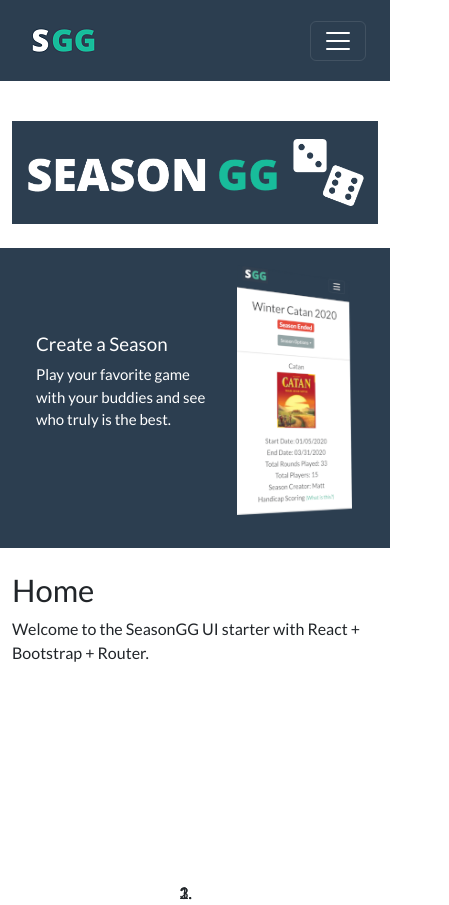
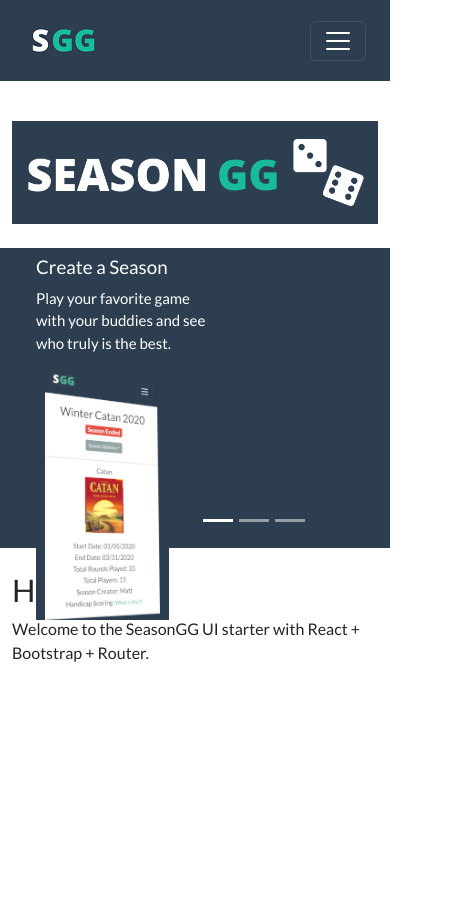
Before and after one commit to MattyCi/seasongg-ui, a React (Vite) app: page / in a window 390 px wide. Shown: the whole page, 449 px wide, since content can reach past the window. Built offline with nearby package versions, Linux system fonts and the light colour scheme.

Commit message:
WIP carousel

```diff
--- a/src/components/Carousel.jsx
+++ b/src/components/Carousel.jsx
@@ -1,51 +1,50 @@
 
 export default function Carousel() {
   return (
-    <div class="row season-gg-carousel-height season-gg-carousel-width bg-primary py-2 px-4 my-4 mx-lg-auto">
-
+    <div id="carouselExampleIndicators" class="row carousel slide season-gg-carousel-height season-gg-carousel-width bg-primary py-2 px-4 my-4 mx-lg-auto">
+        <div class="carousel-indicators">
+            <button type="button" data-bs-target="#carouselExampleIndicators" data-bs-slide-to="0" class="active" aria-current="true" aria-label="Slide 1"></button>
+            <button type="button" data-bs-target="#carouselExampleIndicators" data-bs-slide-to="1" aria-label="Slide 2"></button>
+            <button type="button" data-bs-target="#carouselExampleIndicators" data-bs-slide-to="2" aria-label="Slide 3"></button>
+        </div>
+        <div class="carousel-item active">
             <div id="carousel-text-0" class="col-7 col-sm-6 pl-sm-5 text-white my-auto">
                 <p class="season-gg-carousel-title-text font-weight-bold">Create a Season</p>
                 <p class="season-gg-carousel-text">
                     Play your favorite game with your buddies and see who truly is the best.
                 </p>
             </div>
-
             <div id="carousel-img-0" class="col-5 col-sm-6 text-center bg-primary my-auto">
                 <img src="/src/assets/img/season-view-example.png" class="img-fluid season-gg-carousel-img-max-height"
                     alt="Example of Season View Page" />
             </div>
+        </div>
 
-        <div id="carousel-text-1" class="col-7 col-sm-6 pl-sm-5 text-white my-auto sgg-d-none">
+        <div class="carousel-item">
+            <div id="carousel-text-1" class="col-7 col-sm-6 pl-sm-5 text-white my-auto">
                 <p class="season-gg-carousel-title-text font-weight-bold">Play Rounds</p>
                 <p class="season-gg-carousel-text">
                     Fight amongst your friends to get first place as often as possible.
                     The better you play each round, the better your rank becomes for the overall season.
                 </p>
             </div>
-
-        <div id="carousel-img-1" class="col-5 col-sm-6 text-center bg-primary pt-2 my-auto sgg-d-none">
+            <div id="carousel-img-1" class="col-5 col-sm-6 text-center bg-primary pt-2 my-auto">
                 <img src="/src/assets/img/create-round-example.png" class="img-fluid season-gg-carousel-img-max-height"
                     alt="Example of Round Creation Process" />
             </div>
+        </div>
 
-        <div id="carousel-text-2" class="col-7 col-sm-6 pl-sm-5 text-white my-auto sgg-d-none">
+        <div class="carousel-item">
+            <div id="carousel-text-2" class="col-7 col-sm-6 pl-sm-5 text-white my-auto">
                 <p class="season-gg-carousel-title-text font-weight-bold">Season Standings</p>
                 <p class="season-gg-carousel-text">
                     After the season has ended, only the best will be named champion. Could it be you?
                 </p>
             </div>
-
-        <div id="carousel-img-2" class="col-5 col-sm-6 text-center bg-primary pt-2 my-auto sgg-d-none">
+            <div id="carousel-img-2" class="col-5 col-sm-6 text-center bg-primary pt-2 my-auto">
                 <img src="/src/assets/img/season-standings-example.png" class="img-fluid season-gg-carousel-img-max-height"
                     alt="Example of Season Standings" />
             </div>
-
-        <div class="col-12 bg-primary">
-            <ol class="carousel-indicators mt-3 mb-0">
-                <li id="carousel-selector-0" data-slide="0" class="active"></li>
-                <li id="carousel-selector-1" data-slide="1"></li>
-                <li id="carousel-selector-2" data-slide="2"></li>
-            </ol>
         </div>
     </div>
   )
```
Lines whose indentation alone changed are shown as unchanged.
